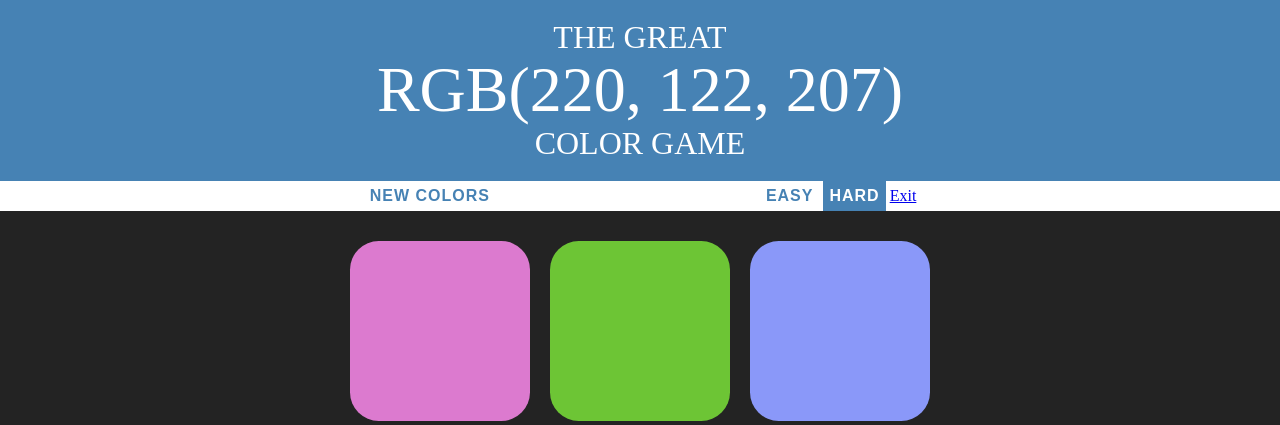
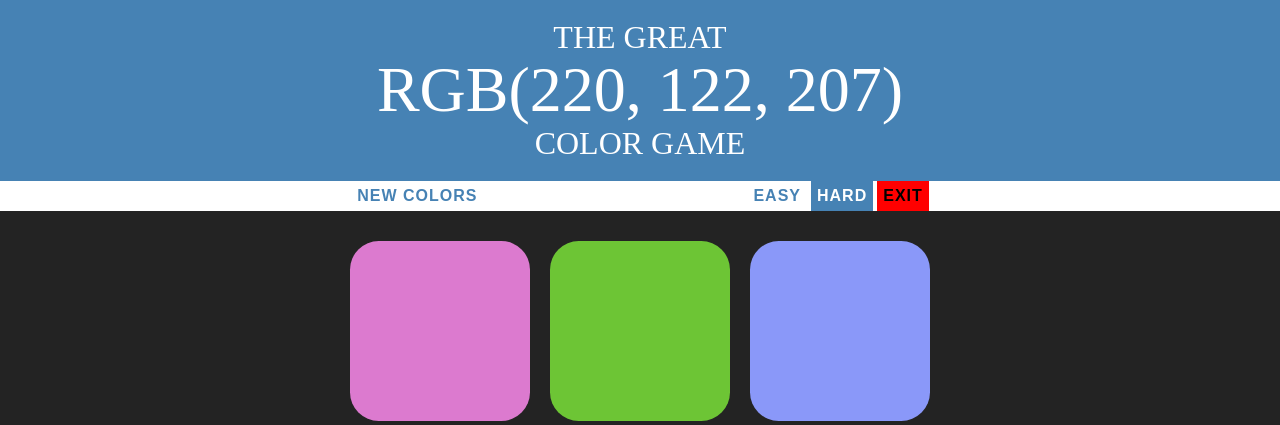
Before and after one commit to ahmedamsoliman-1/ahmedamsoliman-2, a Node server app: page /games/rgp in a window 1280 px wide. Shown: the top 425 px of the page. Run offline with Node 20, Linux system fonts and the light colour scheme; some libraries are stand-ins or nearby versions.

Commit message:
Add minor enhancments

```diff
--- a/public/stylesheets/rgp.css
+++ b/public/stylesheets/rgp.css
@@ -61,6 +61,11 @@ h1
     background: steelblue;
 }
 
+.btn
+{
+    color: black;
+    background: red;
+}
 button
 {
     border: none;
--- a/views/rgp.ejs
+++ b/views/rgp.ejs
@@ -3,7 +3,7 @@
     <head>
         <title> Game Color </title>
         <link href="/stylesheets/rgp.css" rel="stylesheet">
-        <link rel="shortcut icon" href="images/favicon.png">
+        <link rel="shortcut icon" href="/image/faviconrgp.png">
     </head>
 
     <body>
@@ -20,7 +20,7 @@
             <span id="message"></span>
             <button id="easyBtn" >Easy</button>
             <button id="hardBtn" class="selected"> Hard</button>
-            <a href="/">Exit</a>
+            <button onclick="window.location.href='/'" class="btn"> Exit</button>
         </div>
 
         <div id="container">
```
